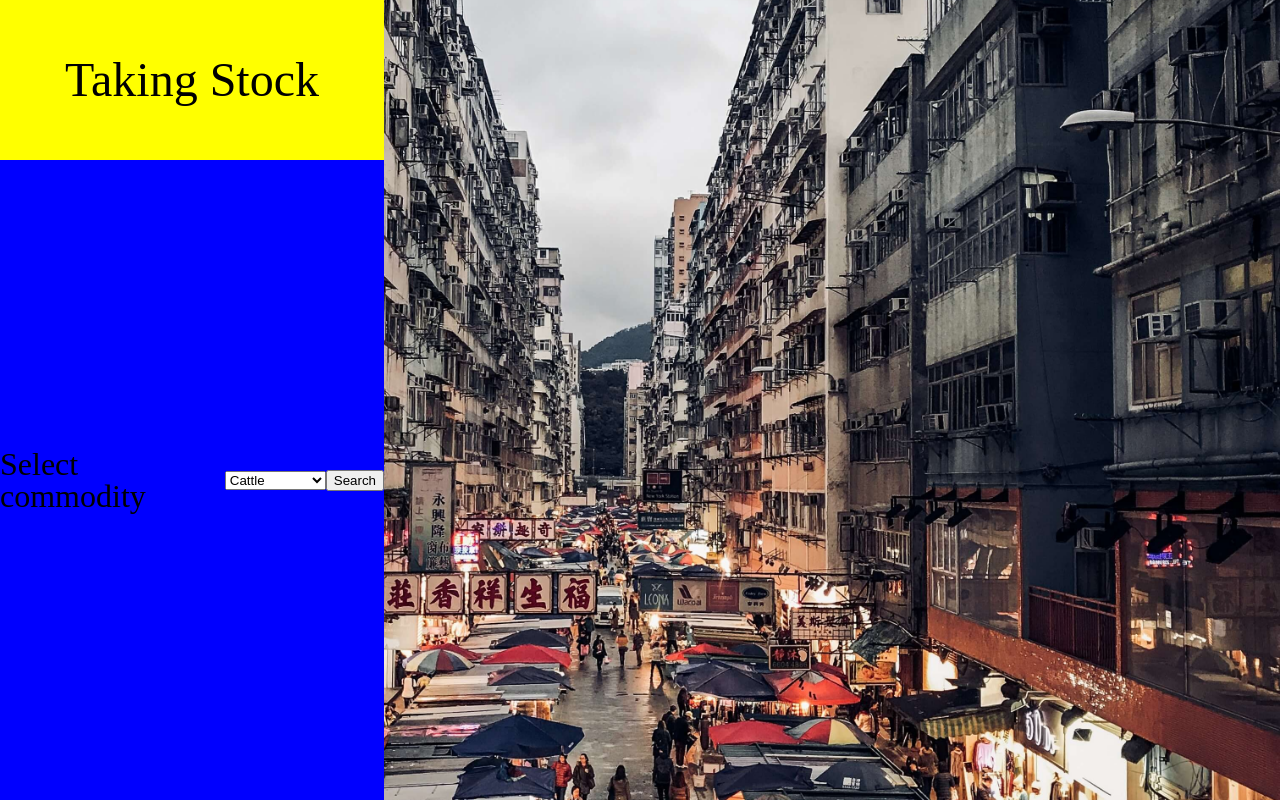
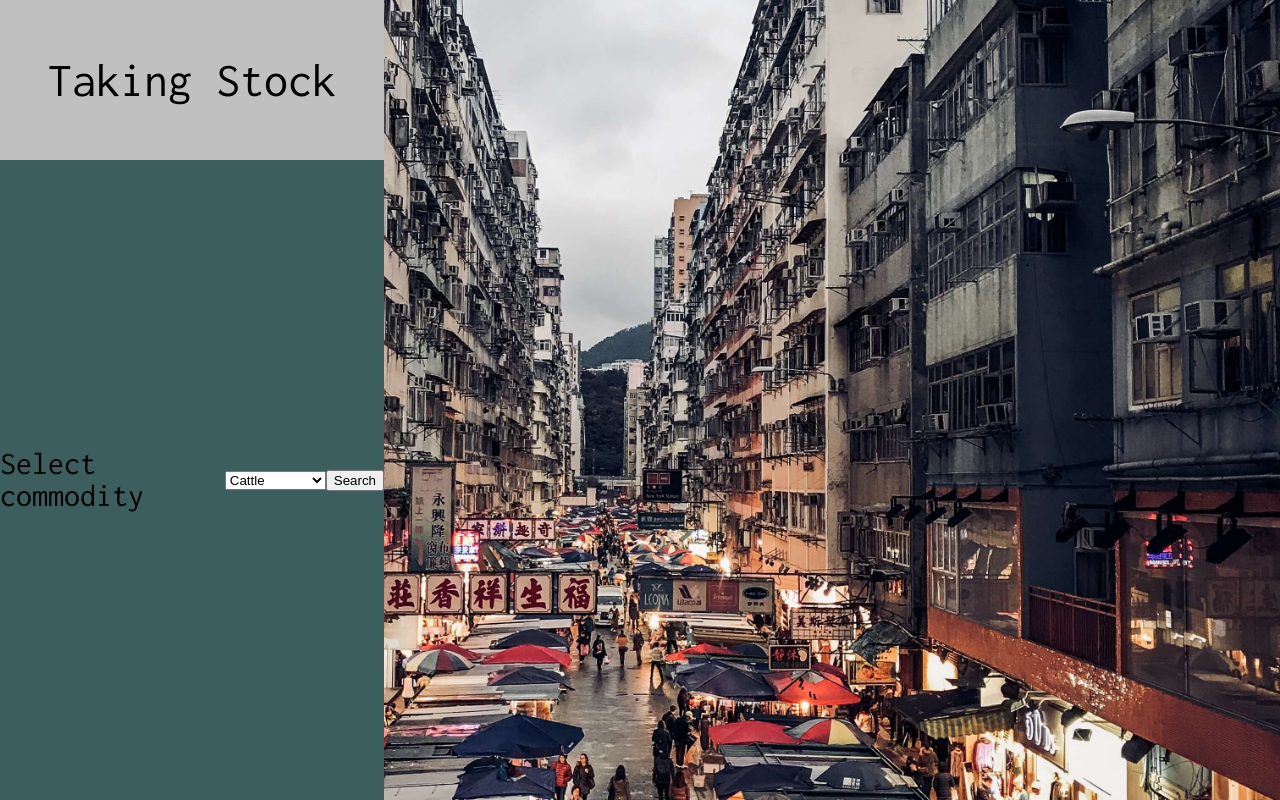
Before and after one commit to reubengt/Taking-Stock, a website: page public/index.html in a window 1280 px wide. Drawn offline with Linux system fonts and the light colour scheme; files that its build step writes are made by us from their sources; files whose address does not match are found by name.

Commit message:
Add colours and font

```diff
--- a/public/index.html
+++ b/public/index.html
@@ -4,6 +4,7 @@
   <meta charset="UTF-8">
   <meta name="viewport" content="width=device-width, initial-scale=1.0">
   <meta http-equiv="X-UA-Compatible" content="ie=edge">
+  <link href="https://fonts.googleapis.com/css?family=Inconsolata&display=swap" rel="stylesheet">
   <title>Taking Stock</title>
   <link rel="stylesheet" href="public/style.css">
 </head>
--- a/public/style.css
+++ b/public/style.css
@@ -56,12 +56,13 @@ body {
     display: flex;
     flex-direction: column;
     flex-wrap: wrap;
+    font-family: 'Inconsolata', monospace;
 }
 
 .title {
     height: 20vh;
     width: 30vw;
-    background-color: yellow;
+    background-color: #c0c0c0;
     display: flex;
     align-items: center;
     justify-content: center;
@@ -71,7 +72,7 @@ body {
 .search-menu {
     height: 80vh;
     width: 30vw;
-    background-color: blue;
+    background-color:#3d5e5e;
     display: flex;
     align-items: center;
     justify-content: center;
```
